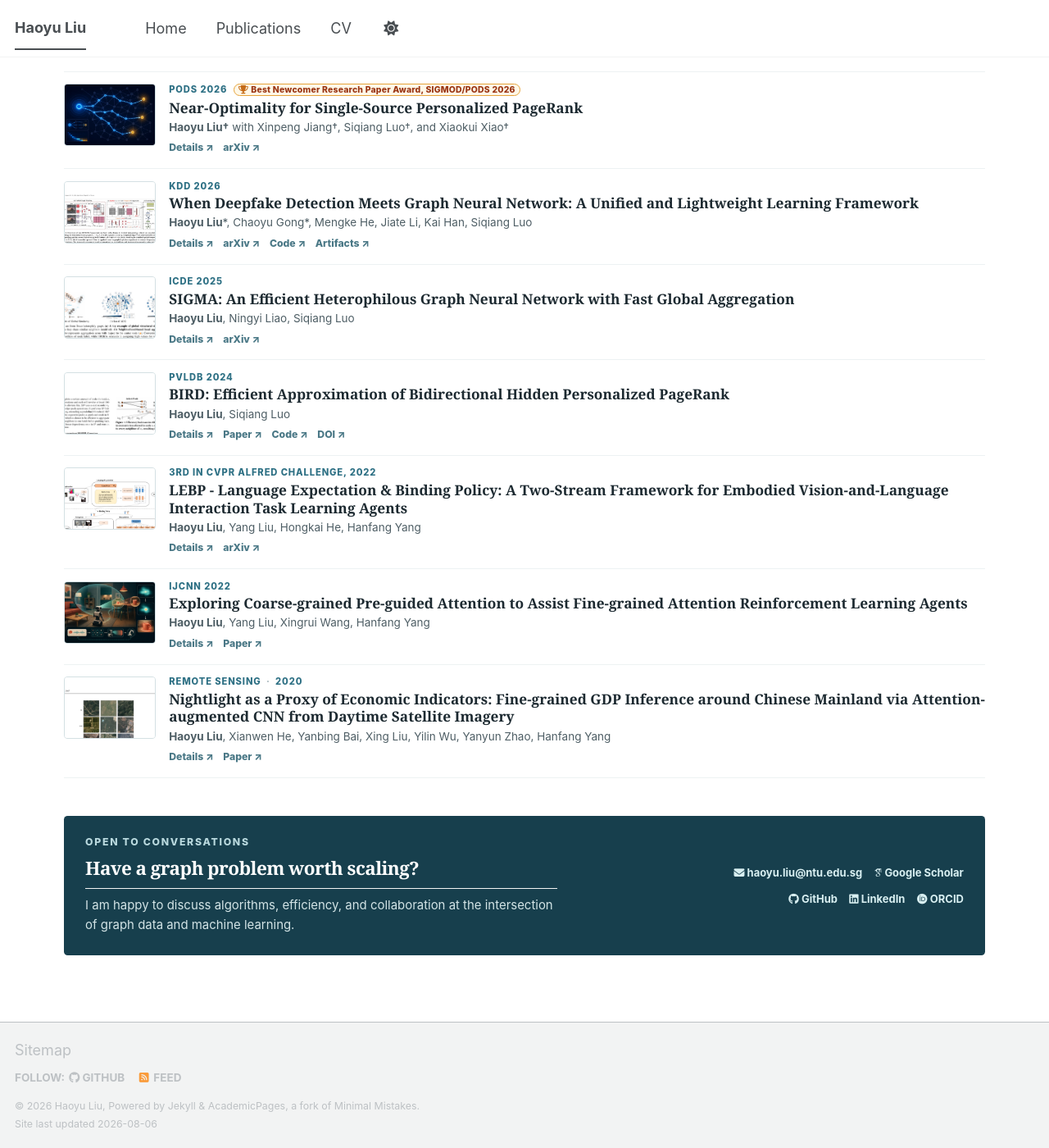
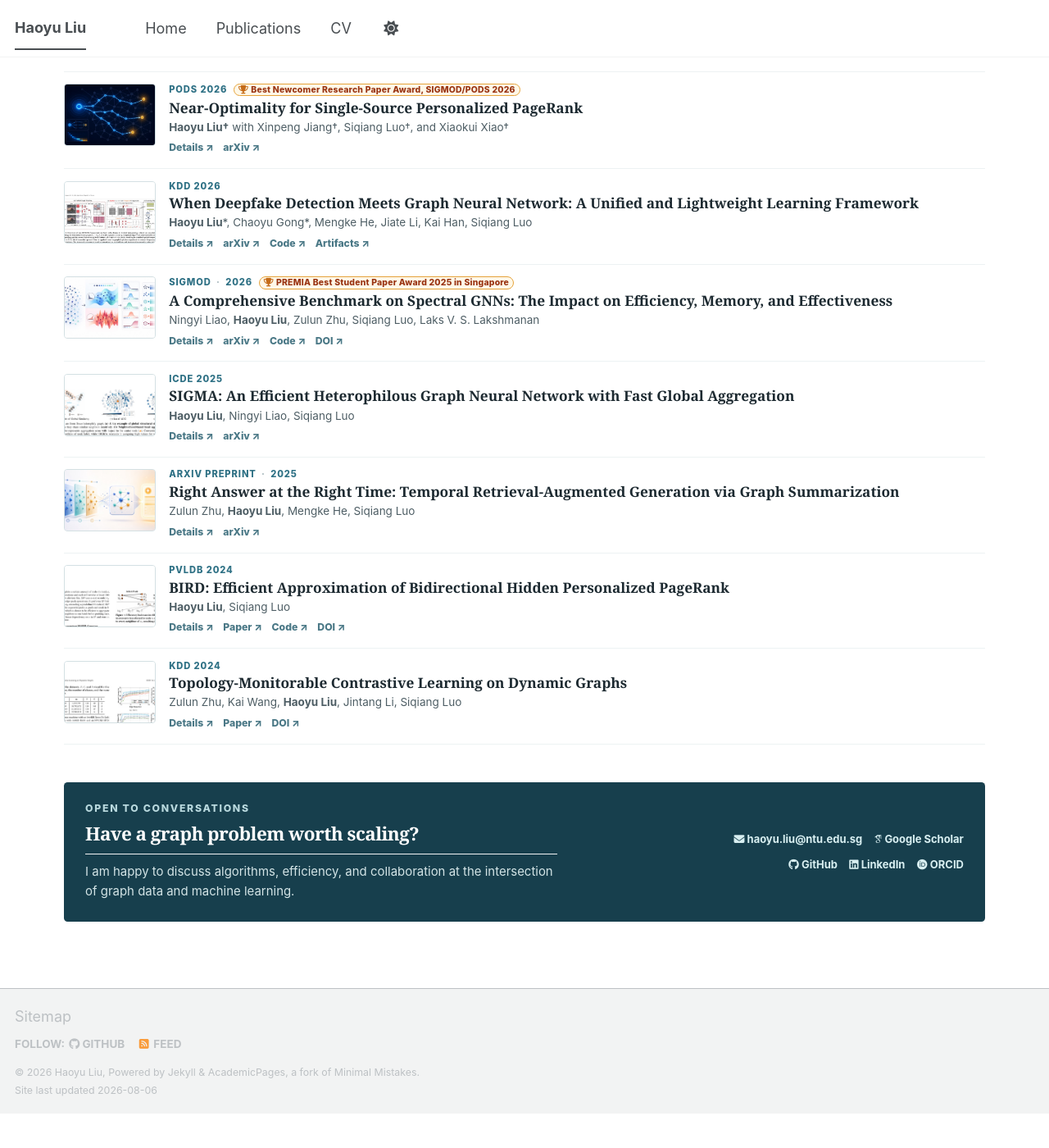
Before and after one commit to hyLiu-777/hyLiu-777.github.io, a Jekyll site: the page built from _pages/about.md, in a window 1280 px wide and 1400 px high, scrolled down 1251 px. Shown: the whole window at 82% size. Built offline with Jekyll 4.4.1, drawn with Linux system fonts in a browser that asks for light colours; some web fonts are replaced; a script bundle is joined from its source files by our own code; library files that are not in the unit come from our copies; after the commit the page ends 2609 px from its top, so only the background shows below that.

Commit message:
Align homepage and publication ordering

```diff
--- a/_pages/about.md
+++ b/_pages/about.md
@@ -97,25 +97,13 @@
 
     <p class="home-publications__legend"><strong>†</strong> alphabetical author order <span>·</span> <strong>*</strong> equal contribution</p>
 
-    {% assign homepage_year_groups = site.publications | group_by_exp: "publication_year", "item.date | date: '%Y'" | sort: "name" | reverse %}
-    {% assign homepage_displayed = 0 %}
+    {% assign homepage_featured_publication_urls = "/publication/2026-scalable-graph-kernel-query|/publication/2025-near-optimality-single-source-ppr|/publication/2025-deepfake-detection-gnn|/publication/2026-spectral-gnn-benchmark|/publication/2025-sigma-heterophilous-gnn|/publication/2025-temporal-rag-graph-summarization|/publication/2024-bird-hidden-ppr|/publication/2024-topology-monitorable-contrastive-learning" | split: "|" %}
     <div class="home-publication-list">
-      {% for year_group in homepage_year_groups %}
-        {% assign homepage_year_publications = year_group.items | sort: "date" | reverse %}
-        {% assign homepage_lead_publications = homepage_year_publications | where: "first_author", true %}
-        {% assign homepage_coauthor_publications = homepage_year_publications | where: "first_author", false %}
-        {% for post in homepage_lead_publications %}
-          {% if homepage_displayed < 8 %}
-            {% include home-publication-entry.html %}
-            {% assign homepage_displayed = homepage_displayed | plus: 1 %}
-          {% endif %}
-        {% endfor %}
-        {% for post in homepage_coauthor_publications %}
-          {% if homepage_displayed < 8 %}
-            {% include home-publication-entry.html %}
-            {% assign homepage_displayed = homepage_displayed | plus: 1 %}
-          {% endif %}
-        {% endfor %}
+      {% for homepage_publication_url in homepage_featured_publication_urls %}
+        {% assign post = site.publications | where: "permalink", homepage_publication_url | first %}
+        {% if post %}
+          {% include home-publication-entry.html %}
+        {% endif %}
       {% endfor %}
     </div>
   </section>
--- a/_pages/publications.html
+++ b/_pages/publications.html
@@ -41,17 +41,12 @@
   <span><strong>*</strong> equal contribution</span>
 </p>
 
-{% assign publication_year_groups = site.publications | group_by_exp: "publication_year", "item.date | date: '%Y'" | sort: "name" | reverse %}
+{% assign publication_order = "/publication/2026-scalable-graph-kernel-query|/publication/2025-near-optimality-single-source-ppr|/publication/2025-deepfake-detection-gnn|/publication/2026-spectral-gnn-benchmark|/publication/2025-sigma-heterophilous-gnn|/publication/2025-temporal-rag-graph-summarization|/publication/2024-bird-hidden-ppr|/publication/2024-topology-monitorable-contrastive-learning|/publication/2022-pre-guided-attention|/publication/2022-lebp-two-stream|/publication/2020-nightlight-gdp-inference|/publication/2020-pyramid-pooling-semi-siamese" | split: "|" %}
 <div class="publication-list publication-list--flat">
-{% for year_group in publication_year_groups %}
-  {% assign year_publications = year_group.items | sort: "date" | reverse %}
-  {% assign year_lead_publications = year_publications | where: "first_author", true %}
-  {% assign year_coauthor_publications = year_publications | where: "first_author", false %}
-  {% for post in year_lead_publications %}
+{% for publication_permalink in publication_order %}
+  {% assign post = site.publications | where: "permalink", publication_permalink | first %}
+  {% if post %}
     {% include publication-entry.html %}
-  {% endfor %}
-  {% for post in year_coauthor_publications %}
-    {% include publication-entry.html %}
-  {% endfor %}
+  {% endif %}
 {% endfor %}
 </div>
```
